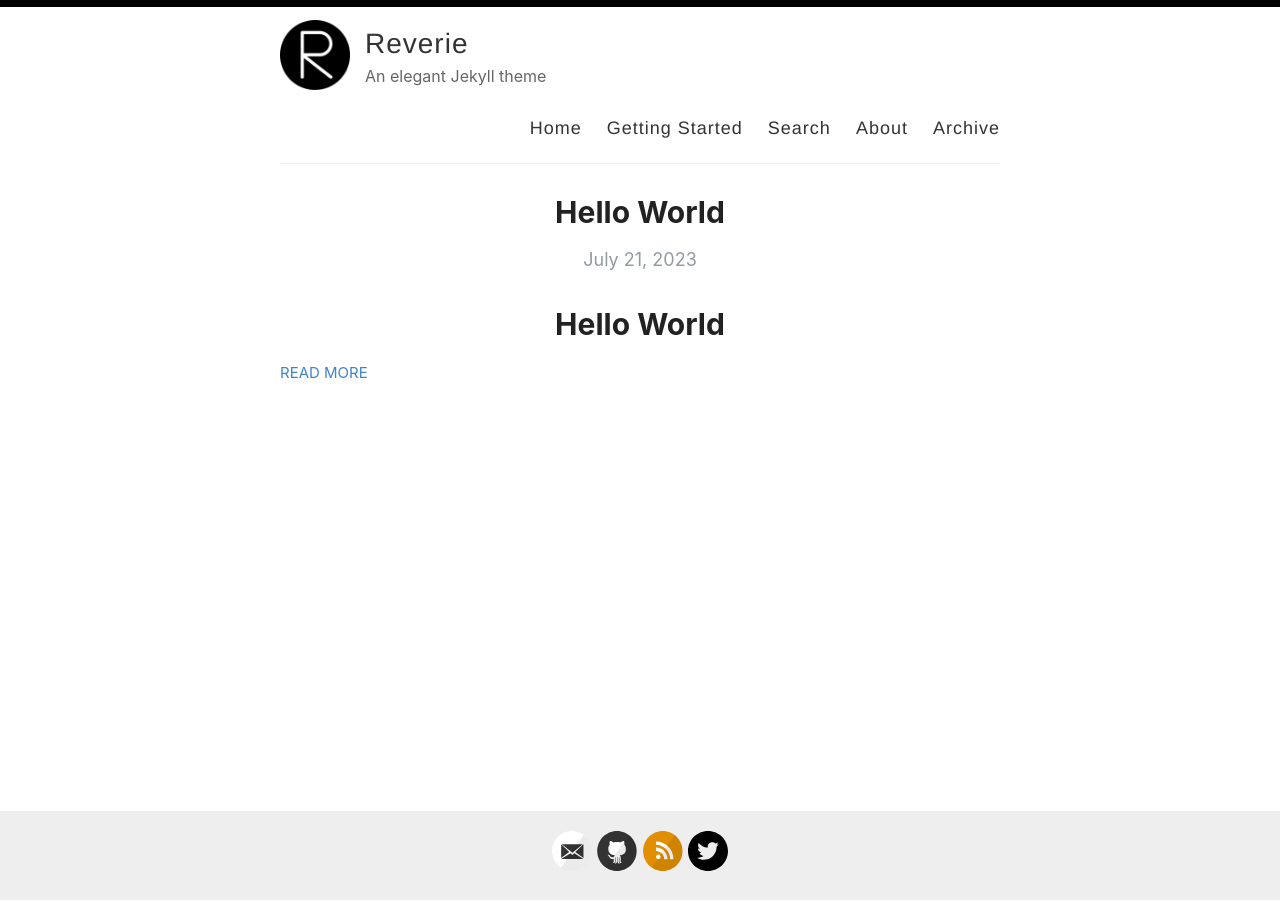
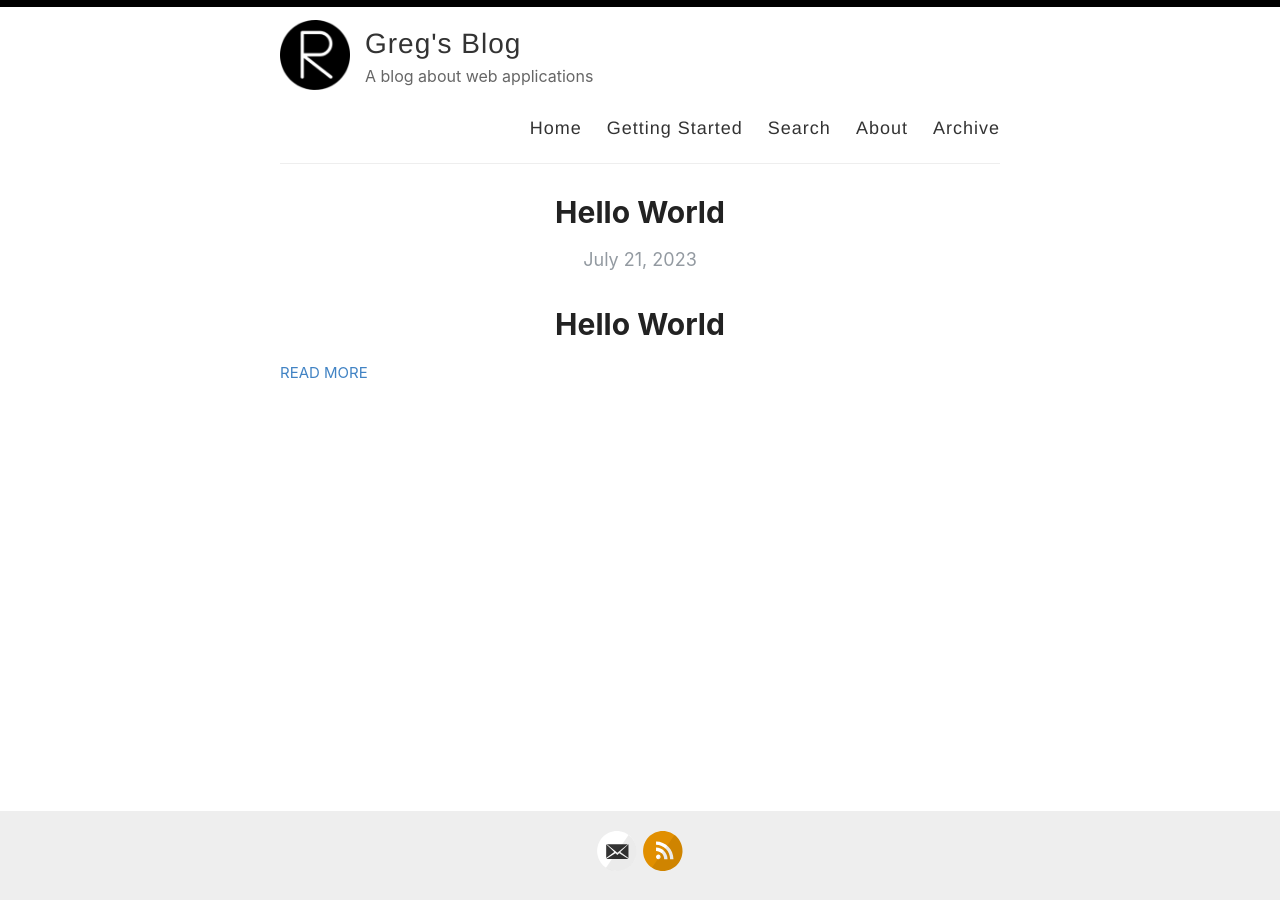
Before and after one commit to Greg-DK/greg-dk.github.io, a Jekyll site: the page built from index.html, in a window 1280 px wide. Built offline with Jekyll 4.4.1, drawn with Linux system fonts in a browser that asks for light colours; the list of posts is cut into pages by our own code.

Commit message:
Edited the config.yml file with blog details

```diff
--- a/_config.yml
+++ b/_config.yml
@@ -3,13 +3,13 @@
 #
 
 # Name of your site (displayed in the header)
-name: Reverie
+name: Greg's Blog
 
 # Name of the author
-author: Amit Merchant
+author: Greg DK
 
 # Short bio or description (displayed in the header)
-description: An elegant Jekyll theme
+description: A blog about web applications
 
 # URL of your avatar or profile pic (you could use your GitHub profile pic)
 avatar: /images/reverie.png
@@ -21,15 +21,15 @@ avatar: /images/reverie.png
 # Includes an icon in the footer for each username you enter
 footer-links:
   dribbble:
-  email: amit.d.merchant@gmail.com
+  email: gregdk.blog@gmail.com
   facebook:
   flickr:
-  github: amitmerchant1990/reverie
+  github:
   instagram:
   linkedin:
   pinterest:
   rss: rss
-  twitter: amit_merchant
+  twitter:
   stackoverflow:
   youtube: # channel/<your_long_string> or user/<user-name>
   googleplus: # anything in your profile username that comes after plus.google.com/
@@ -41,21 +41,21 @@ footer-links:
 disqus:
 
 # Enter your Google Analytics web tracking code (e.g. UA-2110908-2) to activate tracking
-google_analytics: UA-43339302-11
+google_analytics:
 
 # For newer "GA4" analytics, use the following instead of the "UA" entry above
 #google_analytics_ga4: G-GABC1DEFG
 
 # Your website URL (e.g. http://amitmerchant1990.github.io or http://www.amitmerchant.com)
 # Used for Sitemap.xml and your RSS feed
-url: http://www.amitmerchant.com/reverie
-enforce_ssl: https://www.amitmerchant.com/reverie
+url: http://greg-dk.github.io
+enforce_ssl: https://greg-dk.github.io
 
 # If you're hosting your site at a Project repository on GitHub pages
 # (http://yourusername.github.io/repository-name)
 # and NOT your User repository (http://yourusername.github.io)
 # then add in the baseurl here, like this: "/repository-name"
-baseurl: "/reverie"
+baseurl: "/greg-dk.github.io"
 
 #
 # !! You don't need to change any of the configuration flags below !!
```
